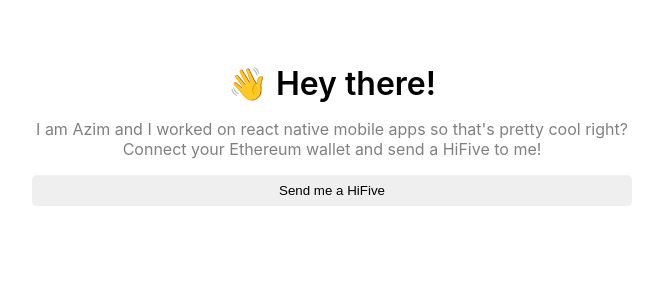
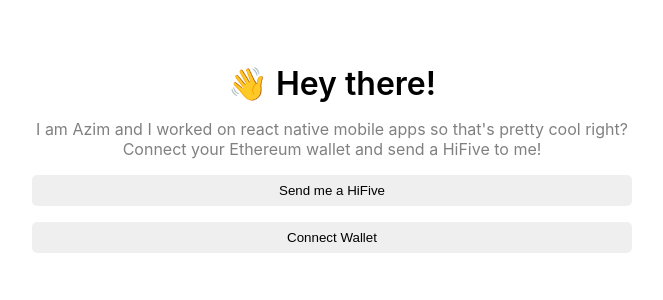
Before and after one commit to ximxim/solidity-hi-five-portal, a React (Create React App) app in the folder website/: page / in a window 1280 px wide. Shown: the top 300 px of the page, without its empty margins (308-971 px from the left). Built offline with nearby package versions, Linux system fonts and the light colour scheme.

Commit message:
added capability to connect metamask account to this page

```diff
--- a/website/src/App.tsx
+++ b/website/src/App.tsx
@@ -1,28 +1,77 @@
-import * as React from "react";
+import React, { useEffect, useState } from "react";
 import { ethers } from "ethers";
-import './App.css';
+import "./App.css";
 
 export default function App() {
+  const [currentAccount, setCurrentAccount] = useState<string>('');
 
-  const wave = () => {
+  const checkIfWalletIsConnected = async () => {
+    try {
+      const { ethereum } = window as any;
 
+      if (!ethereum) {
+        console.log("Make sure you have metamask!");
+        return;
+      } else {
+        console.log("We have the ethereum object", ethereum);
+      }
+
+      const accounts = await ethereum.request({ method: 'eth_accounts' });
+
+      if (accounts.length !== 0) {
+        const account = accounts[0];
+        console.log("Found an authorized account:", account);
+        setCurrentAccount(account)
+      } else {
+        console.log("No authorized account found")
+      }
+    } catch (ex) {
+      console.log(ex);
+    }
+  };
+
+  const connectWallet = async () => {
+    try {
+      const { ethereum } = window as any;
+
+      if (!ethereum) {
+        alert("Get MetaMask!");
+        return;
+      }
+
+      const accounts = await ethereum.request({ method: "eth_requestAccounts" });
+
+      console.log("Connected", accounts[0]);
+      setCurrentAccount(accounts[0]);
+    } catch (error) {
+      console.log(error)
+    }
   }
+
+  const wave = () => {};
+
+  useEffect(() => {
+    checkIfWalletIsConnected();
+  }, []);
 
   return (
     <div className="mainContainer">
-
       <div className="dataContainer">
-        <div className="header">
-        👋 Hey there!
-        </div>
+        <div className="header">👋 Hey there!</div>
 
         <div className="bio">
-        I am Azim and I worked on react native mobile apps so that's pretty cool right? Connect your Ethereum wallet and send a HiFive to me!
+          I am Azim and I worked on react native mobile apps so that's pretty
+          cool right? Connect your Ethereum wallet and send a HiFive to me!
         </div>
 
         <button className="hiFiveButton" onClick={wave}>
           Send me a HiFive
         </button>
+        {!currentAccount && (
+          <button className="hiFiveButton" onClick={connectWallet}>
+            Connect Wallet
+          </button>
+        )}
       </div>
     </div>
   );
```
